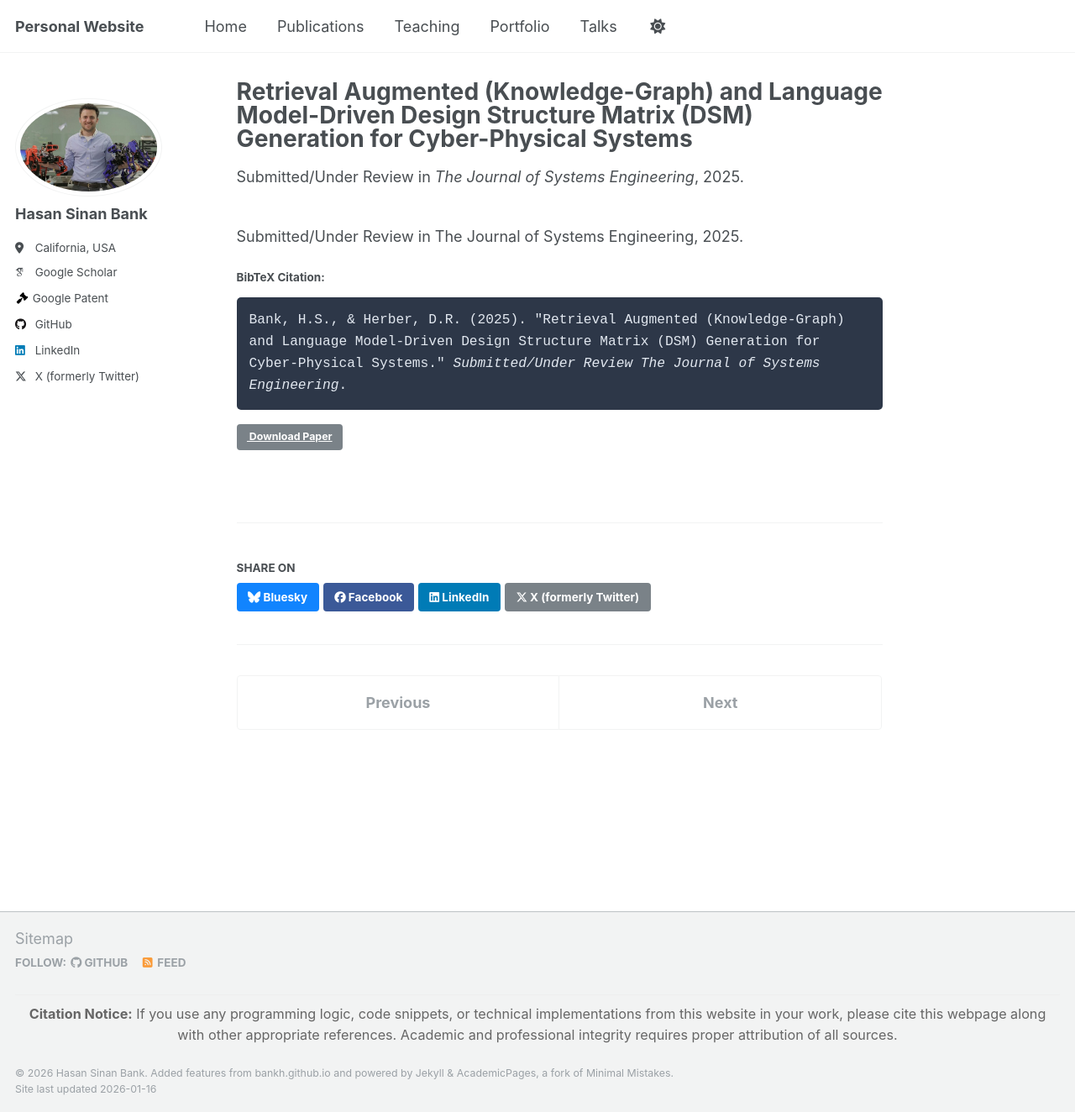
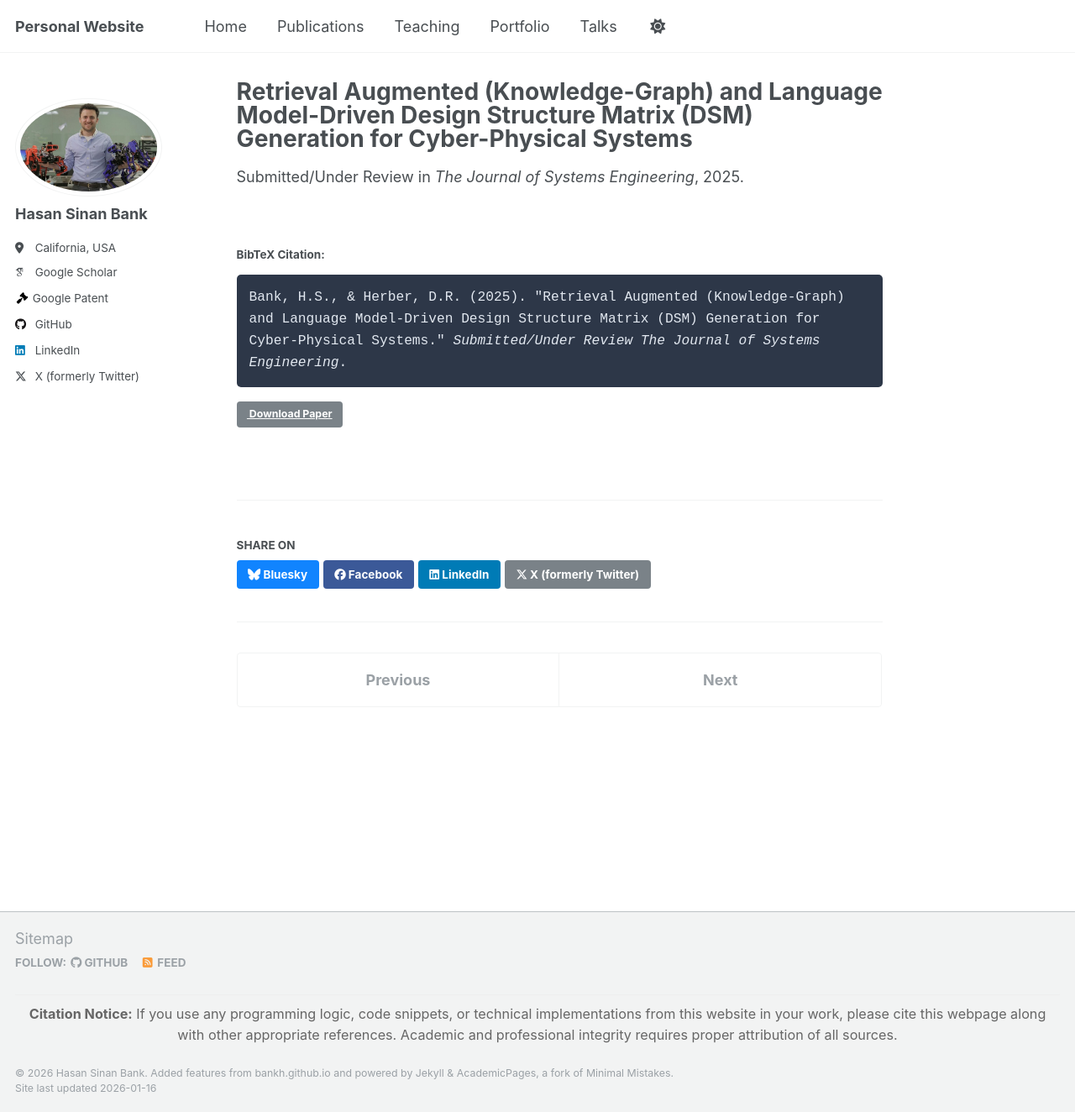
Before and after one commit to bankh/bankh.github.io, a Jekyll site: the page built from _publications/2025-UnderReview-DSM-Generation.md, in a window 1280 px wide and 1324 px high. Shown: the whole window at 84% size. Built offline with Jekyll 4.4.1, drawn with Linux system fonts in a browser that asks for light colours; some web fonts are replaced; a script that is not in the unit is left out; comment, search, counter and statistics services are not loaded.

Commit message:
Update: Fixed repeated information.

```diff
--- a/_publications/2025-UnderReview-DSM-Generation.md
+++ b/_publications/2025-UnderReview-DSM-Generation.md
@@ -10,4 +10,4 @@ paperurl: ''
 citation: 'Bank, H.S., & Herber, D.R. (2025). "Retrieval Augmented (Knowledge-Graph) and Language Model-Driven Design Structure Matrix (DSM) Generation for Cyber-Physical Systems." <em>Submitted/Under Review The Journal of Systems Engineering</em>.'
 ---
 
-Submitted/Under Review in The Journal of Systems Engineering, 2025.
+<!-- Submitted/Under Review in The Journal of Systems Engineering, 2025. -->
```
